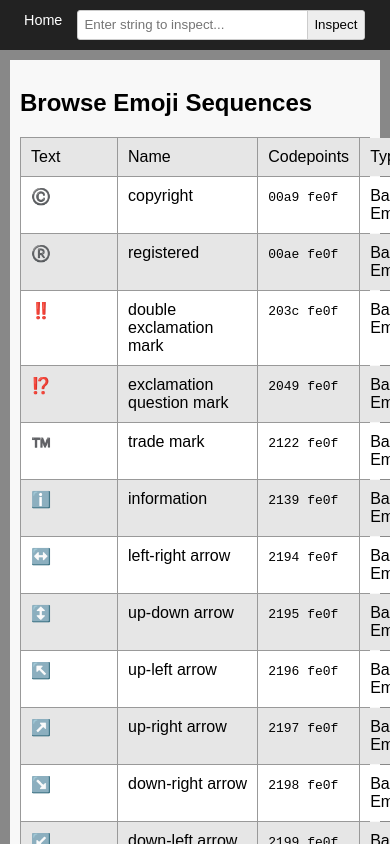
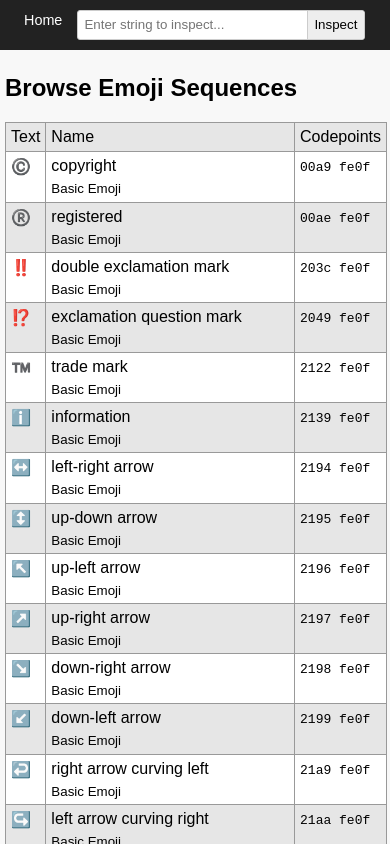
Before and after one commit to tiffany352/unicode-visualizer-web, a React (Create React App) app: page /browse/emoji-sequences in a window 390 px wide. Built offline with nearby package versions, Linux system fonts and the light colour scheme.

Commit message:
Better responsive layout for small screens

```diff
--- a/src/components/App.css
+++ b/src/components/App.css
@@ -18,12 +18,6 @@
   display: flex;
 }
 
-@media (max-width: 800px) {
-  .App-header {
-    font-size: 0.6rem;
-  }
-}
-
 .App-content {
   background-color: #888;
   overflow-x: auto;
@@ -36,8 +30,21 @@
 .App-contentContainer {
   margin: 10px;
   padding: 10px;
-  max-width: 60rem;
+  width: 60rem;
   background: #f8f8f8;
+}
+
+@media (max-width: 65rem) {
+  .App-header {
+    font-size: 0.6rem;
+  }
+
+  .App-contentContainer {
+    margin: 0;
+    padding: 5px;
+    width: 100%;
+    box-sizing: border-box;
+  }
 }
 
 .App-sidebar {
--- a/src/components/Data.css
+++ b/src/components/Data.css
@@ -14,6 +14,7 @@
   font-size: 1em;
   grid-gap: 1px;
   overflow-x: auto;
+  box-sizing: border-box;
 }
 
 .Data-cell {
--- a/src/components/Pages/BlockInfo.tsx
+++ b/src/components/Pages/BlockInfo.tsx
@@ -44,7 +44,7 @@ function BlockInfo(props: Props) {
       if (codepoints.length > 0) {
         const headings = ["Codepoint", "Char", "Name"];
         list = (
-          <Table columns="8em 5em 1fr" headings={headings} rows={codepoints} />
+          <Table columns="1fr 1fr 8fr" headings={headings} rows={codepoints} />
         );
       } else {
         list = <h3>No codepoints found in this block.</h3>;
--- a/src/components/Pages/BlockList.tsx
+++ b/src/components/Pages/BlockList.tsx
@@ -29,7 +29,7 @@ export default function BlockList(props: {}) {
       }));
       const headings = ["Name", "Start", "End"];
       content = (
-        <Table columns="1fr 8em 8em" headings={headings} rows={blocks} />
+        <Table columns="8fr 1fr 1fr" headings={headings} rows={blocks} />
       );
       break;
     }
--- a/src/components/Pages/Emoji.tsx
+++ b/src/components/Pages/Emoji.tsx
@@ -48,22 +48,23 @@ export default function Emoji(props: {}) {
         link: createUrl(text),
         contents: [
           text,
-          sequence.fields[1],
-          <code>
-            {codepoints.map(code => decimalToHex(code, 4)).join(" ")}
-          </code>,
-          sequence.fields[0].replace(/_/g, " ")
+          <>
+            {sequence.fields[1]}
+            <br />
+            <sub>{sequence.fields[0].replace(/_/g, " ")}</sub>
+          </>,
+          <code>{codepoints.map(code => decimalToHex(code, 4)).join(" ")}</code>
         ]
       });
     }
   }
 
-  const headings = ["Text", "Name", "Codepoints", "Type"];
+  const headings = ["Text", "Name", "Codepoints"];
   return (
     <div className="App-content">
       <div className="App-contentContainer">
         <h2>Browse Emoji Sequences</h2>
-        <Table columns="6em 3fr 1fr 1fr" headings={headings} rows={sequences} />
+        <Table columns="1fr 8fr 2fr" headings={headings} rows={sequences} />
       </div>
     </div>
   );
--- a/src/components/Pages/EmojiZwj.tsx
+++ b/src/components/Pages/EmojiZwj.tsx
@@ -57,7 +57,7 @@ export default function EmojiZwj(props: {}) {
     <div className="App-content">
       <div className="App-contentContainer">
         <h2>Browse Emoji ZWJ Sequences</h2>
-        <Table columns="6em 3fr 1fr" headings={headings} rows={sequences} />
+        <Table columns="1fr 8fr 3fr" headings={headings} rows={sequences} />
       </div>
     </div>
   );
--- a/src/components/Pages/Sequences.tsx
+++ b/src/components/Pages/Sequences.tsx
@@ -37,7 +37,7 @@ export default function Sequences(props: {}) {
       }));
       const headings = ["Text", "Name", "Codepoints"];
       content = (
-        <Table columns="6em 3fr 1fr" headings={headings} rows={sequences} />
+        <Table columns="1fr 8fr 2fr" headings={headings} rows={sequences} />
       );
       break;
     }
--- a/src/components/Table.css
+++ b/src/components/Table.css
@@ -1,4 +1,5 @@
 .Table {
+  width: 100%;
   display: grid;
   background-color: rgb(153, 153, 153);
   padding: 1px;
@@ -31,3 +32,9 @@ a.Table-row:hover > .Table-cell {
   padding: 10px;
   background-color: white;
 }
+
+@media (max-width: 800px) {
+  .Table-cell {
+    padding: 5px;
+  }
+}
```
